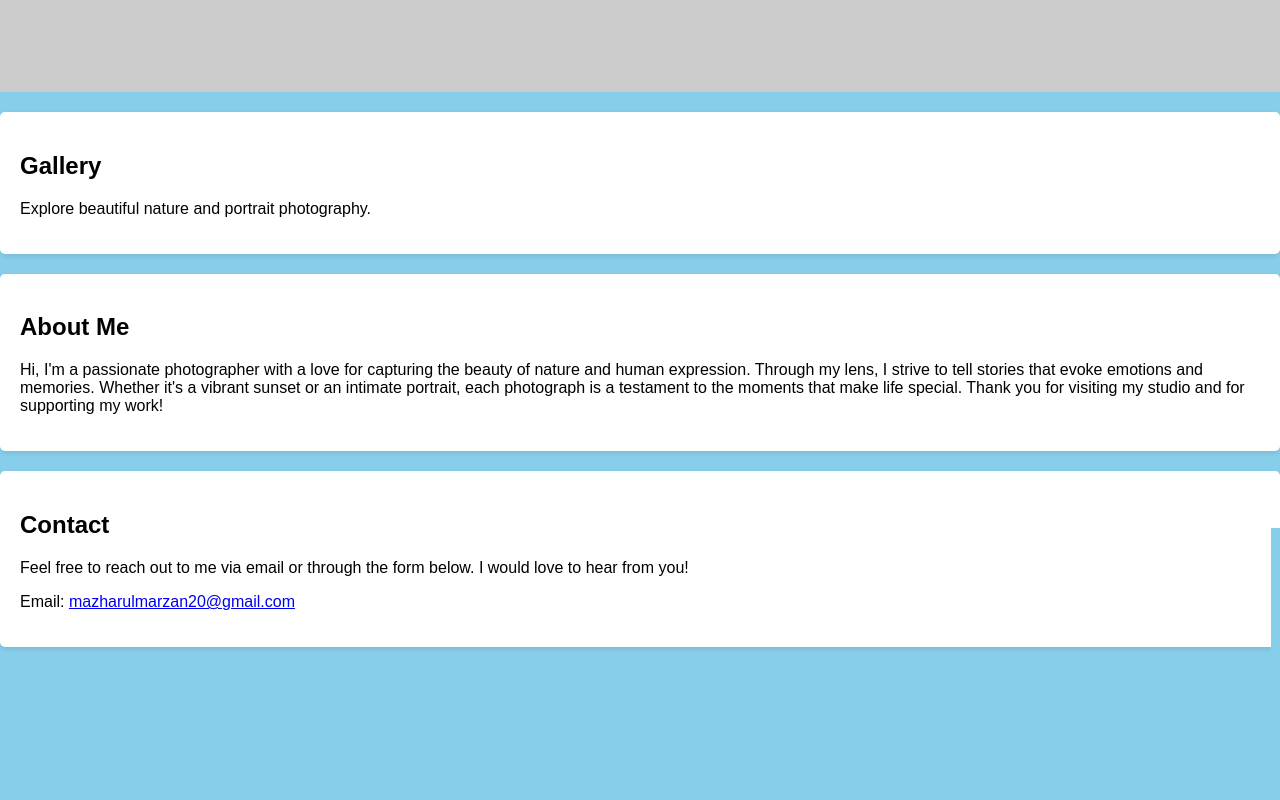
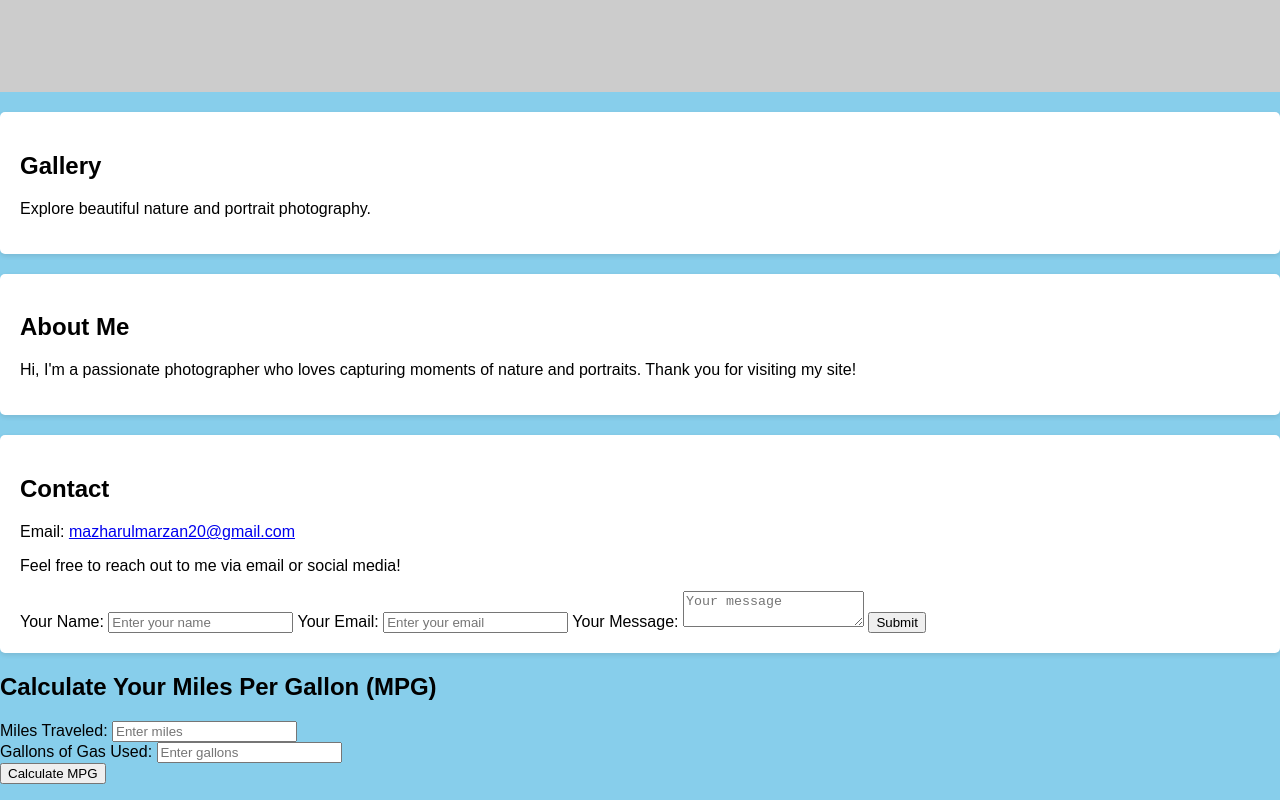
Before and after one commit to Mazislam02/MyStudios, a plain HTML site: page index.html in a window 1280 px wide. Shown: the part 743-1543 px from the top of the page. Before the commit the page ends 1410 px from the top, so only its background shows below. Drawn offline with Linux system fonts and the light colour scheme; placeholder pictures from the web are drawn by us.

Commit message:
Update index.html

```diff
--- a/index.html
+++ b/index.html
@@ -3,13 +3,13 @@
 <head>
     <meta charset="UTF-8">
     <meta name="viewport" content="width=device-width, initial-scale=1.0">
-    <title>My Studio</title>
+    <title>My Studio</title> <!-- Title of the page -->
     <link rel="stylesheet" href="style.css">
 </head>
 <body>
     <!-- Header -->
     <header>
-        <h1>My Studio</h1>
+        <h1>My Studio</h1> <!-- Changed text here -->
     </header>
 
     <!-- Navigation Menu -->
@@ -52,14 +52,45 @@
     <!-- About Me Section -->
     <section id="about">
         <h2>About Me</h2>
-        <p>Hi, I'm a passionate photographer with a love for capturing the beauty of nature and human expression. Through my lens, I strive to tell stories that evoke emotions and memories. Whether it's a vibrant sunset or an intimate portrait, each photograph is a testament to the moments that make life special. Thank you for visiting my studio and for supporting my work!</p>
+        <p>Hi, I'm a passionate photographer who loves capturing moments of nature and portraits. Thank you for visiting my site!</p>
     </section>
 
     <!-- Contact Section -->
     <section id="contact">
         <h2>Contact</h2>
-        <p>Feel free to reach out to me via email or through the form below. I would love to hear from you!</p>
         <p>Email: <a href="mailto:mazharulmarzan20@gmail.com">mazharulmarzan20@gmail.com</a></p>
+        <p>Feel free to reach out to me via email or social media!</p>
 
         <!-- Contact Form -->
-        <form action="
+        <form id="contact-form">
+            <label for="name">Your Name:</label>
+            <input type="text" id="name" name="name" placeholder="Enter your name" required>
+            <label for="email">Your Email:</label>
+            <input type="email" id="email" name="email" placeholder="Enter your email" required>
+            <label for="comment">Your Message:</label>
+            <textarea id="comment" name="comment" placeholder="Your message" required></textarea>
+            <button type="submit">Submit</button>
+        </form>
+    </section>
+
+    <!-- MPG Calculator -->
+    <section id="calculator">
+        <h2>Calculate Your Miles Per Gallon (MPG)</h2>
+        <div>
+            <label for="miles">Miles Traveled:</label>
+            <input type="number" id="miles" placeholder="Enter miles" required>
+        </div>
+
+        <div>
+            <label for="gallons">Gallons of Gas Used:</label>
+            <input type="number" id="gallons" placeholder="Enter gallons" required>
+        </div>
+
+        <button onclick="calculateMPG()">Calculate MPG</button>
+
+        <p id="result"></p>
+    </section>
+
+    <script src="main.js"></script>
+</body>
+</html>
```
